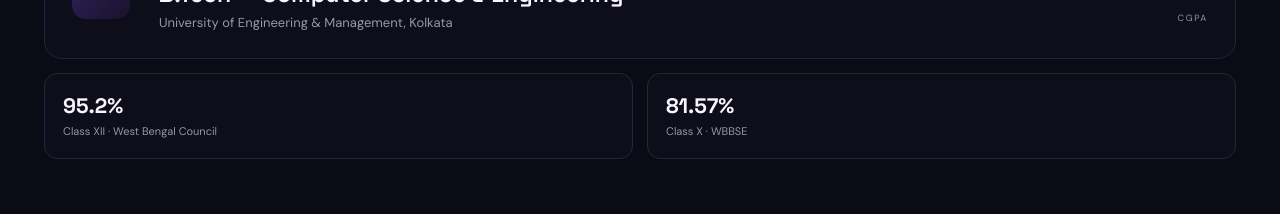
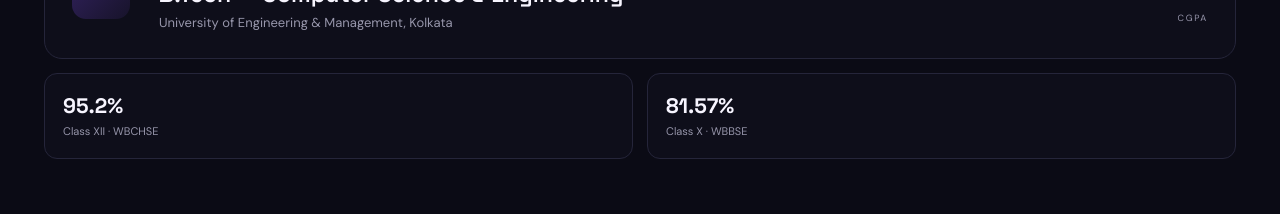
Before and after one commit to anirudha-hensh/anirudha-portfolio, a React (Vite) app: page / in a window 1280 px wide. Shown: the part 4420-4634 px from the top of the page. Built offline with nearby package versions, Linux system fonts and the light colour scheme.

Commit message:
Update portfolio

```diff
--- a/src/App.jsx
+++ b/src/App.jsx
@@ -310,7 +310,7 @@ function App() {
               <div><small>2022 — 2026</small><h3>{PROFILE.education}</h3><p>{PROFILE.university}</p></div>
               <div className="edu-score"><b>{PROFILE.cgpa}</b><span>CGPA</span></div>
             </motion.div>
-            <div className="edu-row"><div><b>95.2%</b><span>Class XII · West Bengal Council</span></div><div><b>81.57%</b><span>Class X · WBBSE</span></div></div>
+            <div className="edu-row"><div><b>95.2%</b><span>Class XII · WBCHSE</span></div><div><b>81.57%</b><span>Class X · WBBSE</span></div></div>
           </div>
         </section>
 
```
Also changed, not shown: 2 other files (tests, documents, lock files or other folders).
